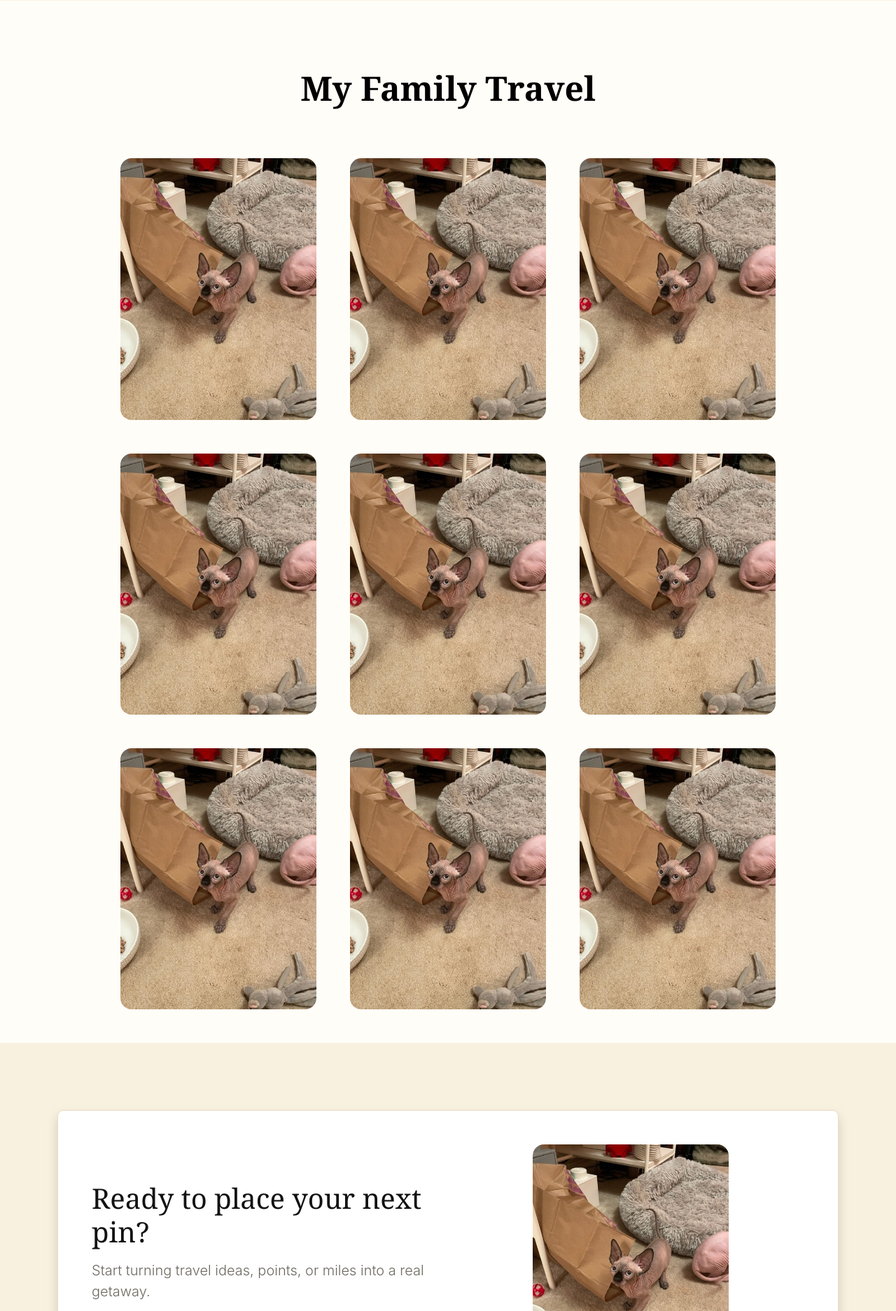
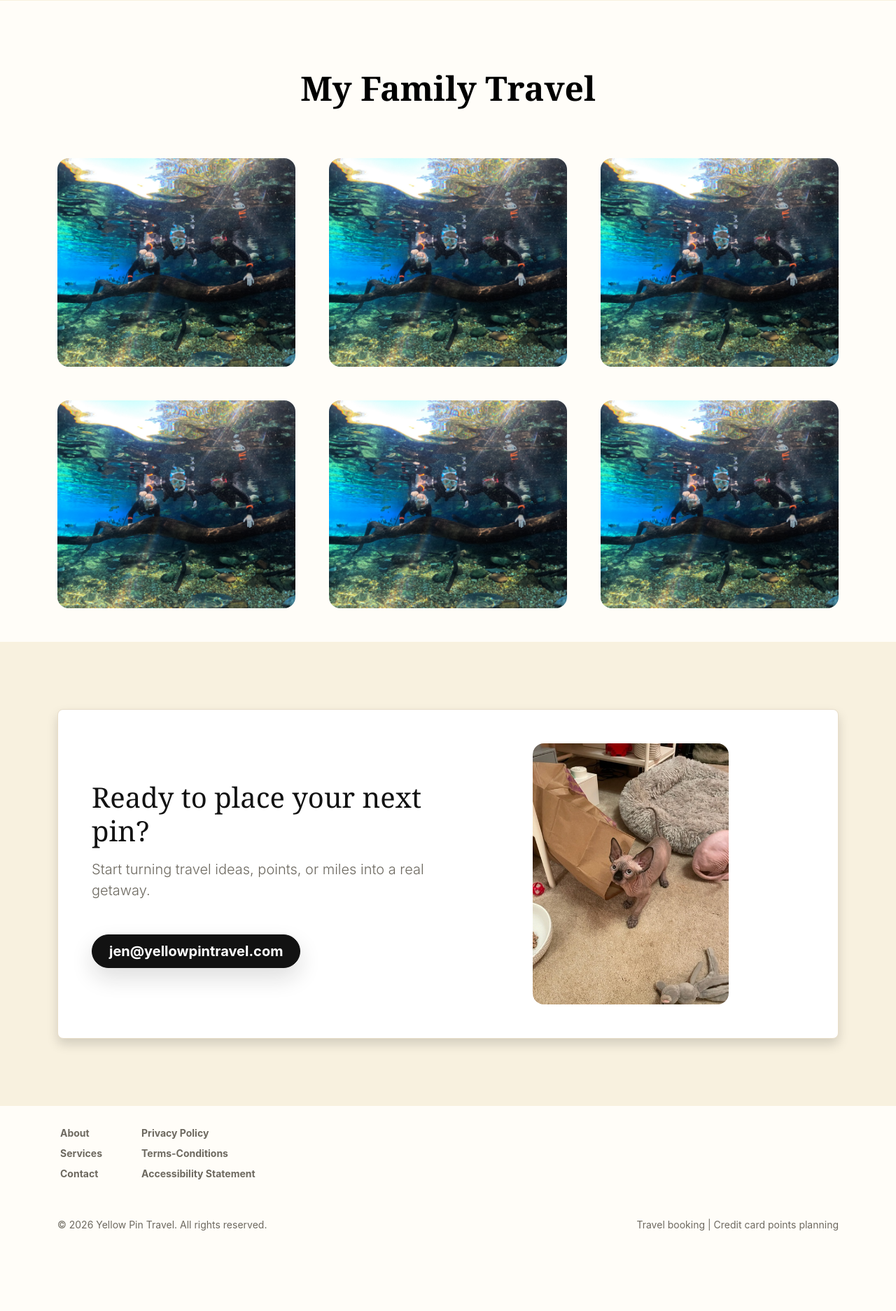
Before and after one commit to mspaits/yellow-pin-travel, a Flask app: page /about in a window 1280 px wide. Shown: the part 4627-6500 px from the top of the page at 70% size. After the commit the page ends 6385 px from the top, so only its background shows below. Run offline with Flask 3, Linux system fonts and the light colour scheme; some web fonts are replaced.

Commit message:
Added some family pics.  Test of Google Cloud build from repo auto deploy.

```diff
--- a/templates/about.html
+++ b/templates/about.html
@@ -72,16 +72,26 @@
     <h1 class="display-5 mb-4 fw-bold text-body-emphasis">My Family Travel</h1>
 </div>
 <div class="container mb-5">
-    <div class="d-flex flex-wrap gap-5 justify-content-center">
-        <img src="static/images/Cocoa.jpg" class="rounded-4" style="width: 280px; height: auto;" alt="Cocoa">
-        <img src="static/images/Cocoa.jpg" class="rounded-4" style="width: 280px; height: auto;" alt="Cocoa">
-        <img src="static/images/Cocoa.jpg" class="rounded-4" style="width: 280px; height: auto;" alt="Cocoa">
-        <img src="static/images/Cocoa.jpg" class="rounded-4" style="width: 280px; height: auto;" alt="Cocoa">
-        <img src="static/images/Cocoa.jpg" class="rounded-4" style="width: 280px; height: auto;" alt="Cocoa">
-        <img src="static/images/Cocoa.jpg" class="rounded-4" style="width: 280px; height: auto;" alt="Cocoa">
-        <img src="static/images/Cocoa.jpg" class="rounded-4" style="width: 280px; height: auto;" alt="Cocoa">
-        <img src="static/images/Cocoa.jpg" class="rounded-4" style="width: 280px; height: auto;" alt="Cocoa">
-        <img src="static/images/Cocoa.jpg" class="rounded-4" style="width: 280px; height: auto;" alt="Cocoa">
+    <div class="row g-5 justify-content-center">
+        <div class="col-md-4">
+            <img src="static/images/family_pics/IMG_5174.JPG" class="img-fluid rounded-4" alt="Cocoa">
+        </div>
+        <div class="col-md-4">
+            <img src="static/images/family_pics/IMG_5174.JPG" class="img-fluid rounded-4" alt="Cocoa">
+        </div>
+        <div class="col-md-4">
+            <img src="static/images/family_pics/IMG_5174.JPG" class="img-fluid rounded-4" alt="Cocoa">
+        </div>
+        <div class="col-md-4">
+            <img src="static/images/family_pics/IMG_5174.JPG" class="img-fluid rounded-4" alt="Cocoa">
+        </div>
+        <div class="col-md-4">
+            <img src="static/images/family_pics/IMG_5174.JPG" class="img-fluid rounded-4" alt="Cocoa">
+        </div>
+        <div class="col-md-4">
+            <img src="static/images/family_pics/IMG_5174.JPG" class="img-fluid rounded-4" alt="Cocoa">
+        </div>
+
 
 
     </div>
--- a/templates/index.html
+++ b/templates/index.html
@@ -20,7 +20,7 @@
           </div>
 
           <div class="col-lg-5">
-              <img src="static/images/Cocoa.jpg" class="img-fluid mx-auto d-block rounded-4 mb-3 shadow" alt="Cocoa">
+              <img src="static/images/family_pics/IMG_5174.JPG" class="img-fluid mx-auto d-block rounded-4 mb-3 shadow" alt="Cocoa">
           </div>
 
         </div>
```
Also changed, not shown: static/images/family_pics/IMG_5174.JPG (added).
